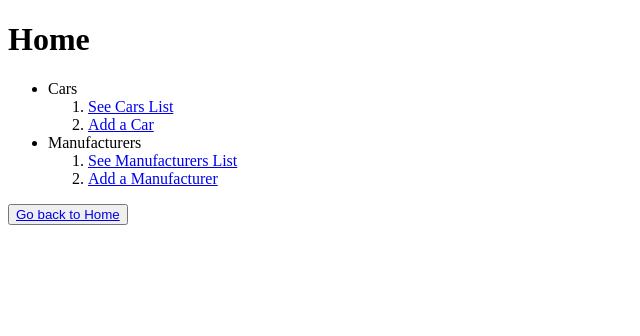
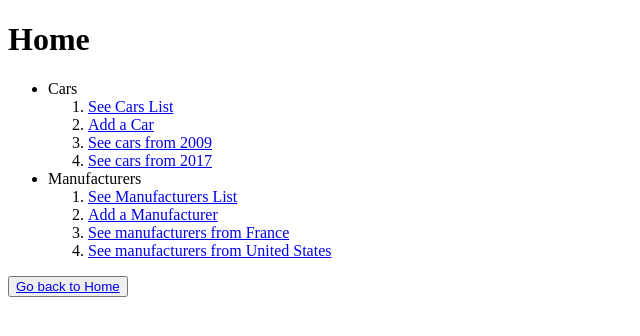
Before and after one commit to PabloAlexis611/django-nested-endpoint, a Django app: page /home/ in a window 1280 px wide. Shown: the top 336 px of the page, without its empty margins (0-640 px from the left). Run offline with Django 3.2, Linux system fonts and the light colour scheme.

Commit message:
Add links to home page

```diff
--- a/cars/templates/cars/home.html
+++ b/cars/templates/cars/home.html
@@ -7,6 +7,8 @@
             <ol>
                 <li><a href="{% url 'cars-list' %}">See Cars List</a></li>
                 <li><a href="{% url 'cars-create' %}">Add a Car</a></li>
+                <li><a href="{% url 'cars-per-year-list' 2009 %}">See cars from 2009</a></li>
+                <li><a href="{% url 'cars-per-year-list' 2017 %}">See cars from 2017</a></li>
             </ol>
         </li>
         <li>
@@ -14,6 +16,8 @@
             <ol>
                 <li><a href="{% url 'manufacturers-list' %}">See Manufacturers List</a></li>
                 <li><a href="{% url 'manufacturers-create' %}">Add a Manufacturer</a></li>
+                <li><a href="{% url 'manufacturers-per-country-list' 'France' %}">See manufacturers from France</a></li>
+                <li><a href="{% url 'manufacturers-per-country-list' 'United States' %}">See manufacturers from United States</a></li>
             </ol>
         </li>
     </ul>
```
